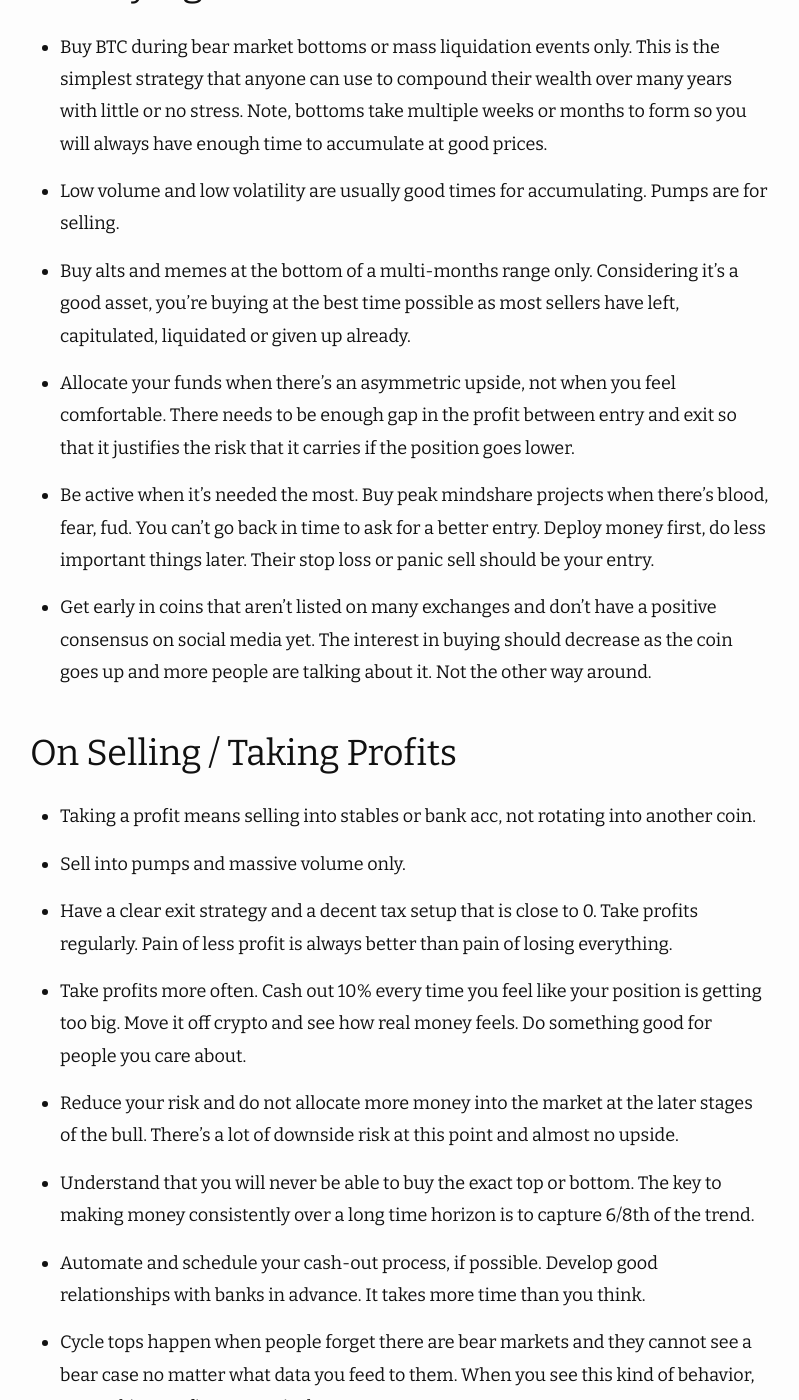
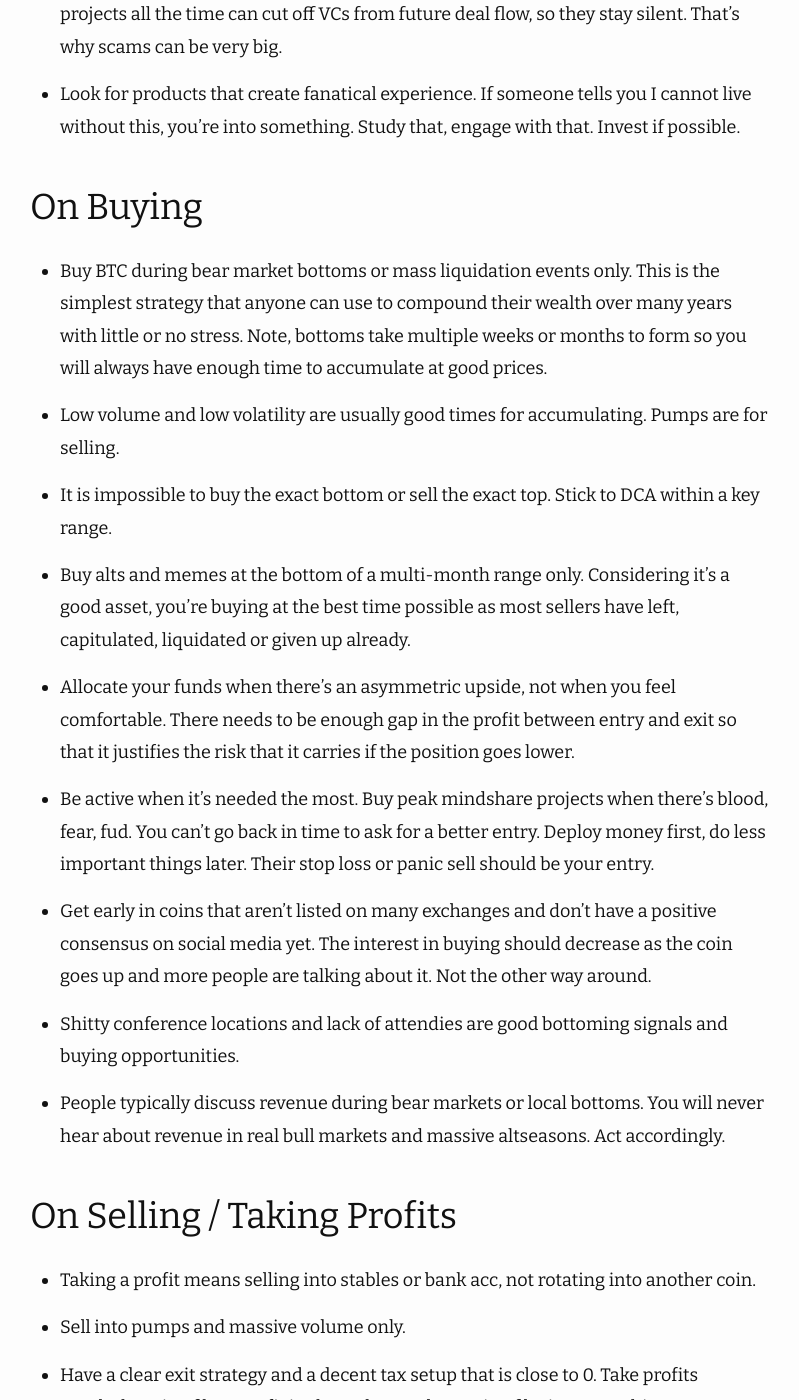
Before and after one commit to deeintech/deeintech.github.io, a Jekyll site: the page built from _posts/2025-03-05-playbook.md, in a window 1280 px wide and 1400 px high, scrolled down 20165 px. Shown: the whole window, without its empty margins (240-1039 px from the left). Built offline with Jekyll 4.4.1, drawn with Linux system fonts in a browser that asks for light colours; nearby versions of some CDN libraries; some of the changed text lies outside the part shown.

Commit message:
batch update 1

```diff
--- a/_posts/2025-03-05-playbook.md
+++ b/_posts/2025-03-05-playbook.md
@@ -226,6 +226,8 @@
 
 - Everyone pays their tuition fee in this market. Your goal is to make as many mistakes as possible with the least cost per mistake and somehow find a way to never repeat those mistakes.
 
+- Build your foundation during bear markets, rip the rewards during bull markets. You need to know which season of life and which season of market you're currently in. Preparation is one of the most important seasons that most people miss and thus remain empty handed despite a glorios bull run.
+
 - The market is a mirror and will show you who you truly are. All your problems will reveal themselves sooner or later. Fix them first. Then go make some money.
 
 - Tokens are not the most important thing, process is. You can lose a lot of money by purchasing a great token at the wrong time. Focus on building a network, improving your mindset and strategy, learning fundamentals, building systems, acquiring skills. Once you have that, the right coins will come to you.
@@ -249,6 +251,8 @@
 - Learn and accept normies' psychology. Unit bias and price targets are both important and go hand in hand. A coin should either be cheap enough to buy millions with $50 ($0.0000123) or it needs to have ambitious targets for people to believe in ($10, $100, $1000).
 
 - Focus on coins that show strength and perform well in a tough market. Favor performance over fundamentals. Always account for the opportunity cost of not selling garbage or slow-movers earlier.
+
+- Follow the trend until the end. Your ability to sense the beginning of a new trend and the end of the current trend will separate you from the rest.
 
 - Spend 80% of your time focusing on high-leverage activities. Do not neglect your sleep and your overall health. Staring at charts longer will not make your coins go up more.
 
@@ -276,13 +280,19 @@
 
 - Low volume and low volatility are usually good times for accumulating. Pumps are for selling.
 
-- Buy alts and memes at the bottom of a multi-months range only. Considering it's a good asset, you're buying at the best time possible as most sellers have left, capitulated, liquidated or given up already.
+- It is impossible to buy the exact bottom or sell the exact top. Stick to DCA within a key range.
+
+- Buy alts and memes at the bottom of a multi-month range only. Considering it's a good asset, you're buying at the best time possible as most sellers have left, capitulated, liquidated or given up already.
 
 - Allocate your funds when there's an asymmetric upside, not when you feel comfortable. There needs to be enough gap in the profit between entry and exit so that it justifies the risk that it carries if the position goes lower.
 
 - Be active when it's needed the most. Buy peak mindshare projects when there's blood, fear, fud. You can't go back in time to ask for a better entry. Deploy money first, do less important things later. Their stop loss or panic sell should be your entry.
 
 - Get early in coins that aren't listed on many exchanges and don't have a positive consensus on social media yet. The interest in buying should decrease as the coin goes up and more people are talking about it. Not the other way around.
+
+- Shitty conference locations and lack of attendies are good bottoming signals and buying opportunities.
+
+- People typically discuss revenue during bear markets or local bottoms. You will never hear about revenue in real bull markets and massive altseasons. Act accordingly.
 
 ## On Selling / Taking Profits
 
@@ -320,7 +330,9 @@
 
 ## On holding vs trading
 
-Crypto is a market that encourages people to trade frequently. The only issue is that only 1% of traders make any money long-term. The rest of the crowd loses everything or ends up in debt. That's the reality most influencers and traders will never mention to you.
+Crypto is a market that encourages people to trade frequently. The only issue is that trading is hard and only 1% of traders make any money long-term.
+
+Most traders have not outperformed buying and holding the S&P 500. Even fewer traders have outperformed buying and holding BTC. The general crowd tend to lose everything or end up in debt if they pick trader's route, a sad reality most influencers will never mention to you.
 
 That's why I will never endorse day trading. I will always favor long-term thesis-based investments aka home runs above anything else.
 
@@ -336,7 +348,7 @@
 
 ![waves-punks](/assets/images/waves-punks.png)
 
-Every bull run top themes and coins are different. That is normal, get used to it. Examples:
+Every bull run top themes and coins are different. That is normal, get used to it and allocate your capital accordingly. Examples:
 
 - 2017: Alts, ETH, ICOs
 - 2021: DeFi, GameFi, Alt L1s, Metaverse, NFTs
@@ -430,6 +442,8 @@
 
 - Unfollow most KOLs with big following. They will promote whatever coin or project pays or sponsors them. Also, when they advise you to buy the dip publicly, they are likely in a massive loss privately. I've seen several KOL chats, it's scary.
 
+- Most KOLs and CT folks are reactive, not predictive. They will try to come up with reasons why certain things happened, which means absolutely nothing and won't help anyone in the grand scheme of things. You're better off following people with less followers who have been consistently correct about where the markets are headed next.
+
 - Every major influencer has made their name by sharing one or several coins early and made a decent number of people rich. However, they always stick to one coin as their main play for the rest of the cycle. I call it The Biggest Shill. Examples: BONK by bonk guy, BRETT by Crash, SPX by Murad, etc. They shill it the most because they have the best entry and the market seems to prefer this coin over the other ones.
 
 - The biggest KOLs make their money from referral fees. They are incentivized to teach you certain behavior that benefit them the most. KOLs push towards using leverage, taking more trades, buying more coins and trading more frequently. The more action you take, the more money they make. One of the examples below:
@@ -517,7 +531,7 @@
 
 ![forbes2](/assets/images/forbes2.jpeg)
 
-- Beware of Binance manipulations. All coins typically move in unison and tend to dump 90-95% after listing. They all have a similar chart pattern - overvalued launch, then slow multi-months bleed.
+- Beware of Binance manipulations. All coins typically move in unison and tend to dump 90-95% after listing. They all have a similar chart pattern - overvalued launch, then a slow multi-month bleed.
 
 ![nance](/assets/images/nance.jpeg)
 
```
